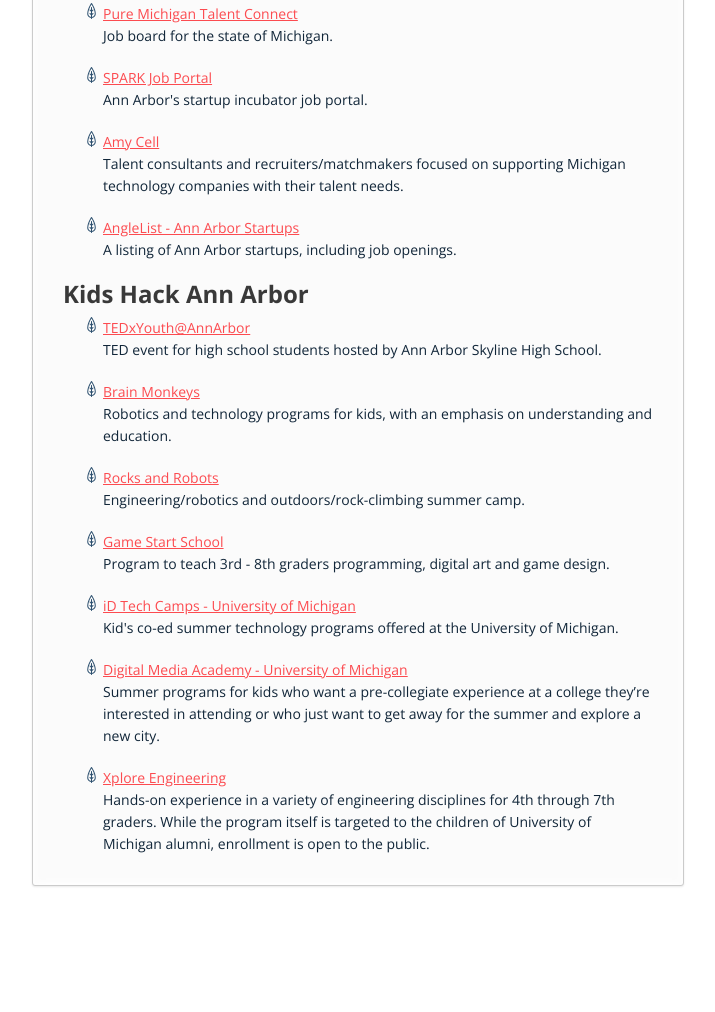
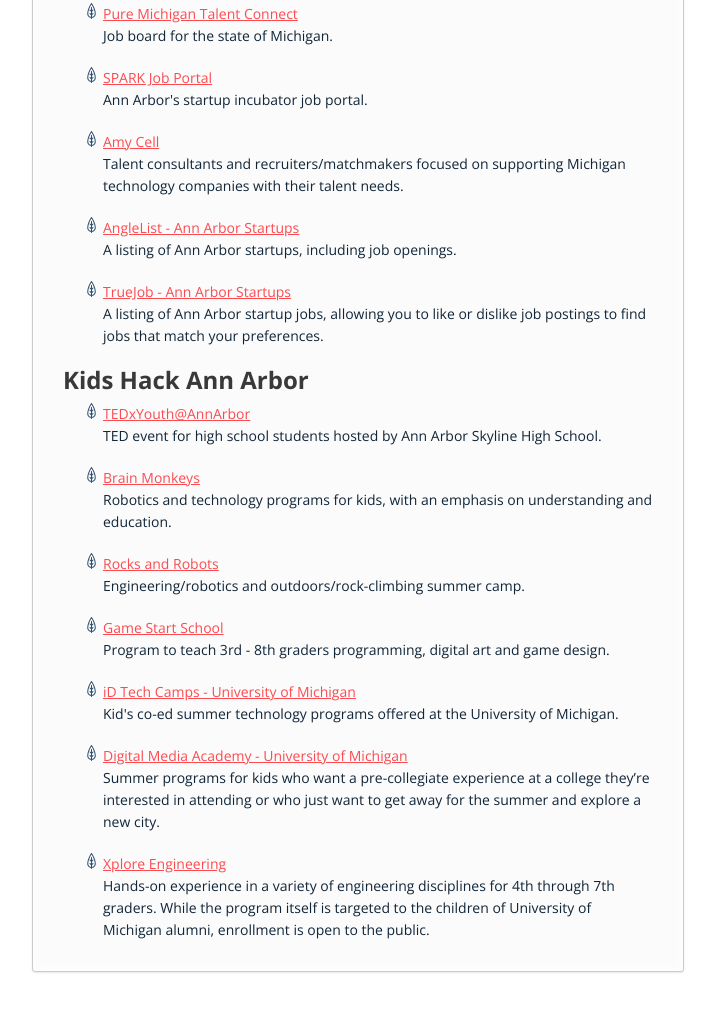
Before and after one commit to jshwlkr/hacka2, a website: page index.html in a window 1280 px wide. Shown: the part 9901-10913 px from the top of the page, without its empty margins (283-998 px from the left). Before the commit the page ends 10827 px from the top, so only its background shows below. Drawn offline with nearby package versions, Linux system fonts and the light colour scheme.

Commit message:
Added in TrueJob link to job hunting resources

```diff
--- a/index.html
+++ b/index.html
@@ -531,6 +531,10 @@
                 <a href="https://angel.co/michigan">AngleList - Ann Arbor Startups</a>
                 <p>A listing of Ann Arbor startups, including job openings.</p>
               </li>
+              <li>
+                <a href="https://www.truejob.com/locations/ann-arbor/jobs">TrueJob - Ann Arbor Startups</a>
+                <p>A listing of Ann Arbor startup jobs, allowing you to like or dislike job postings to find jobs that match your preferences.</p>
+              </li>
             </ul>
             <h2>Kids Hack Ann Arbor</h2>
             <ul>
```
